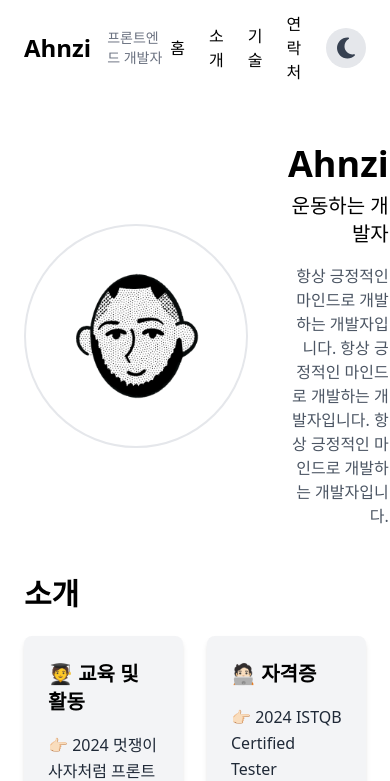
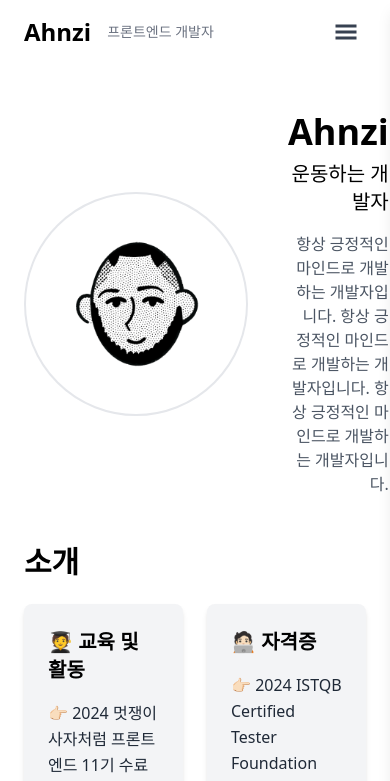
Before and after one commit to ahnzi91/ahnzi-portfolio, a React (Vite) app: page / in a window 390 px wide. Shown: the top 781 px of the page. Built offline with nearby package versions, Linux system fonts and the light colour scheme; the HTML template or start-up script is replaced by a standard one.

Commit message:
✨feat: 모바일 사이즈에서의 사이드바 개발 완료

```diff
--- a/src/components/layout/Header.jsx
+++ b/src/components/layout/Header.jsx
@@ -1,11 +1,18 @@
+import { useState } from "react";
 import { Link } from "react-router-dom";
 import { FaMoon, FaSun } from "react-icons/fa6";
+import { GiHamburgerMenu } from "react-icons/gi";
+
 import { useTheme } from "@hooks/useTheme";
+
+import Sidebar from "@components/layout/Sidebar";
 
 const Header = () => {
   const { theme, toggleTheme } = useTheme();
+  const [isSidebarOpen, setIsSidebarOpen] = useState(false);
 
   return (
+    <>
       <header className="sticky top-0 bg-opacity-90 backdrop-blur-lg">
         <nav className="container flex items-center justify-between max-w-4xl px-6 py-3 mx-auto">
           <div className="flex items-center space-x-4">
@@ -13,7 +20,7 @@ const Header = () => {
             <p className="text-sm text-gray-500">프론트엔드 개발자</p>
           </div>
 
-        <div className="flex items-center gap-x-6">
+          <div className="items-center hidden md:flex gap-x-6">
             <Link to="/" className="transition-colors hover:text-blue-500">
               홈
             </Link>
@@ -23,10 +30,16 @@ const Header = () => {
             >
               소개
             </Link>
-          <Link to="/skills" className="transition-colors hover:text-blue-500">
+            <Link
+              to="/skills"
+              className="transition-colors hover:text-blue-500"
+            >
               기술
             </Link>
-          <Link to="/contact" className="transition-colors hover:text-blue-500">
+            <Link
+              to="/contact"
+              className="transition-colors hover:text-blue-500"
+            >
               연락처
             </Link>
             <button
@@ -40,8 +53,16 @@ const Header = () => {
               )}
             </button>
           </div>
+          <button
+            onClick={() => setIsSidebarOpen(true)}
+            className="p-2 text-gray-700 dark:text-white md:hidden"
+          >
+            <GiHamburgerMenu className="text-2xl" />
+          </button>
         </nav>
       </header>
+      <Sidebar isOpen={isSidebarOpen} onClose={() => setIsSidebarOpen(false)} />
+    </>
   );
 };
 
--- /dev/null
+++ b/src/components/layout/Sidebar.jsx
@@ -0,0 +1,56 @@
+import PropTypes from "prop-types";
+import { Link } from "react-router-dom";
+import { FaMoon, FaSun } from "react-icons/fa6";
+import { FaTimes } from "react-icons/fa";
+
+import { useTheme } from "@hooks/useTheme";
+
+const Sidebar = ({ isOpen, onClose }) => {
+  const { theme, toggleTheme } = useTheme();
+
+  return (
+    <aside
+      className={`fixed inset-y-0 right-0 w-64 bg-white shadow-lg transform transition-transform duration-300 z-20 dark:bg-gray-800 ${
+        isOpen ? "translate-x-0" : "translate-x-full"
+      }`}
+    >
+      <button
+        onClick={onClose}
+        className="p-2 m-4 text-gray-700 dark:text-white"
+      >
+        <FaTimes className="text-2xl" />
+      </button>
+      <nav className="flex flex-col px-6 mt-10 space-y-4">
+        <Link to="/" className="transition-colors hover:text-blue-500">
+          홈
+        </Link>
+        <Link to="/introduce" className="transition-colors hover:text-blue-500">
+          소개
+        </Link>
+        <Link to="/skills" className="transition-colors hover:text-blue-500">
+          기술
+        </Link>
+        <Link to="/contact" className="transition-colors hover:text-blue-500">
+          연락처
+        </Link>
+        <button
+          onClick={toggleTheme}
+          className="w-full p-2 bg-gray-200 rounded-full focus:outline-none focus:ring focus:ring-blue-500 dark:bg-gray-700"
+        >
+          {theme === "dark" ? (
+            <FaSun className="text-2xl text-yellow-400" />
+          ) : (
+            <FaMoon className="text-2xl text-gray-700" />
+          )}
+        </button>
+      </nav>
+    </aside>
+  );
+};
+
+Sidebar.propTypes = {
+  isOpen: PropTypes.bool.isRequired,
+  onClose: PropTypes.func.isRequired,
+};
+
+export default Sidebar;
```
Lines whose indentation alone changed are shown as unchanged.
